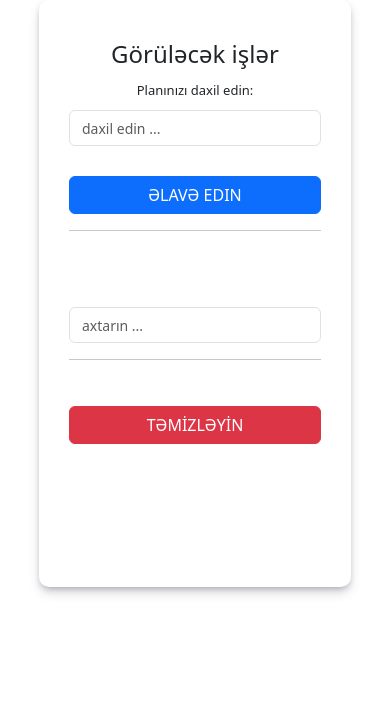
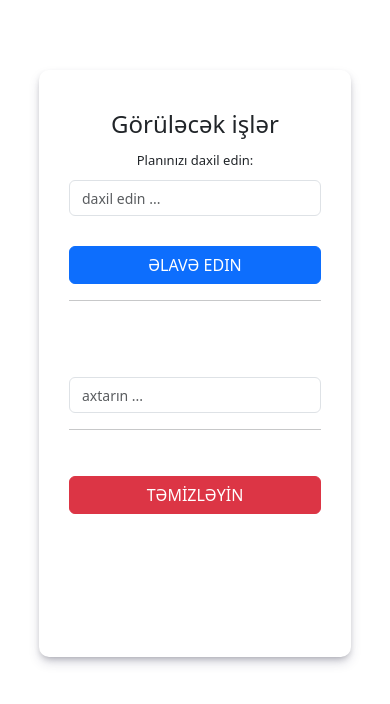
Before and after one commit to MAHIRHASANLI/todo-project, a plain HTML site: page index.html in a window 390 px wide. Drawn offline with nearby package versions, Linux system fonts and the light colour scheme.

Commit message:
Update style.css

```diff
--- a/style.css
+++ b/style.css
@@ -64,15 +64,9 @@ button {
 }
 
 @media screen and (max-width: 900px) {
-  body{
-    min-heigth:100vh;
-    display:flex;
-  justify-content:center;
-    align-items:center;
-  }
   .todos-main {
     width: 80%;
-    margin-top: 0px;
+    margin-top: 70px;
   border-radius: 10px;
   box-shadow: rgba(50, 50, 93, 0.25) 0px 6px 12px -2px,
     rgba(0, 0, 0, 0.3) 0px 3px 7px -3px;
```
